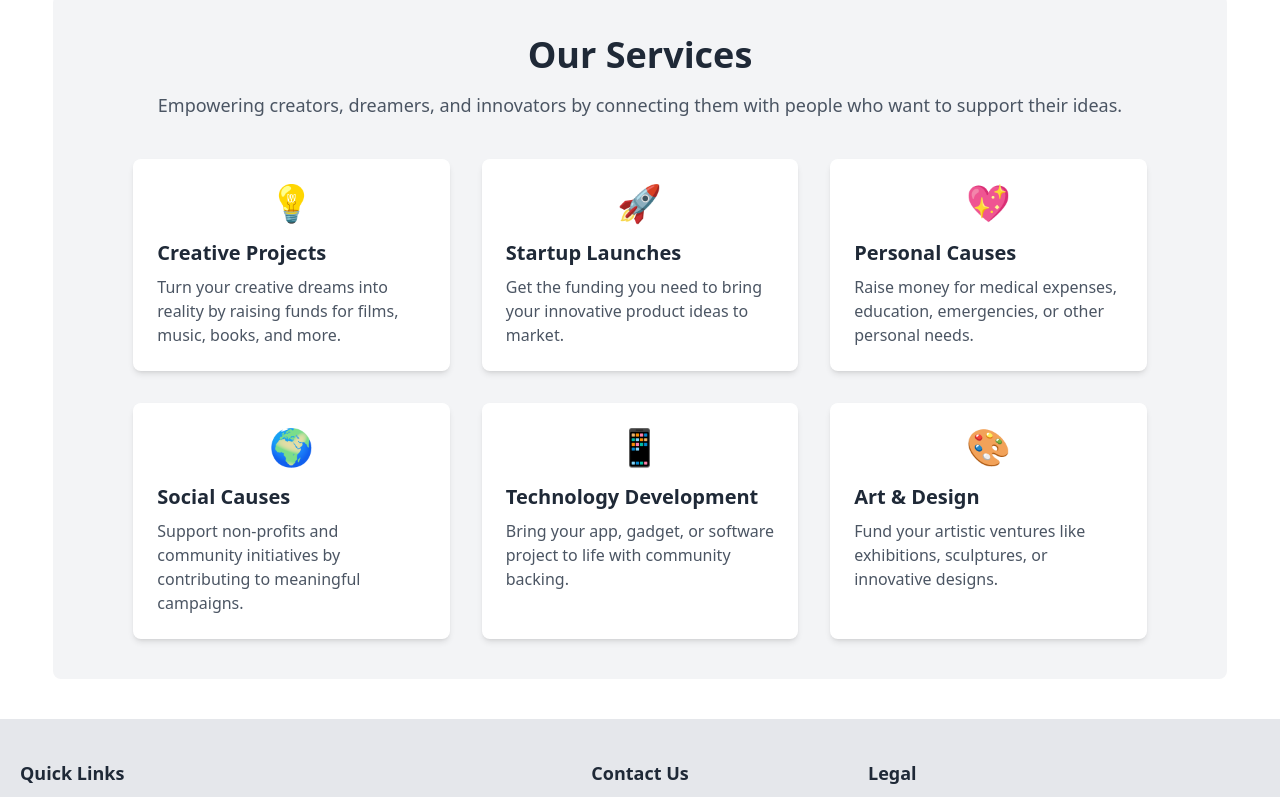
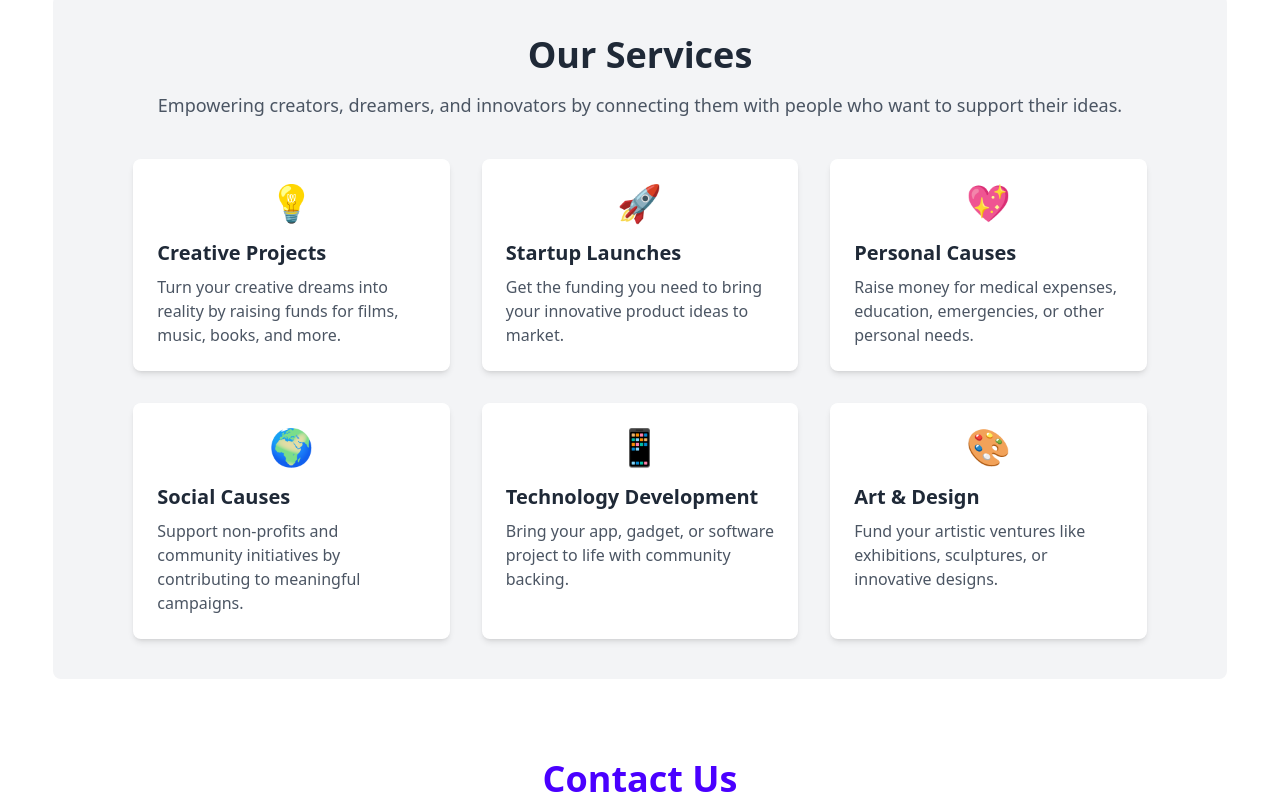
Before and after one commit to Mthe001/Crowd-Cube, a React (Vite) app: page / in a window 1280 px wide. Shown: the part 2000-2797 px from the top of the page. Built offline with nearby package versions, Linux system fonts and the light colour scheme; no server answers.

Commit message:
feat:contact

```diff
--- a/src/components/Home.jsx
+++ b/src/components/Home.jsx
@@ -4,6 +4,7 @@ import About from './About';
 import Navbar from './Navbar';
 import Footer from './Footer';
 import Service from './Service';
+import Contact from './Contact';
 
 const Home = () => {
     return (
@@ -19,6 +20,10 @@ const Home = () => {
                 <Service />
             </section>
 
+            <section>
+                <Contact />
+            </section>
+
 
         </div>
     );
```
